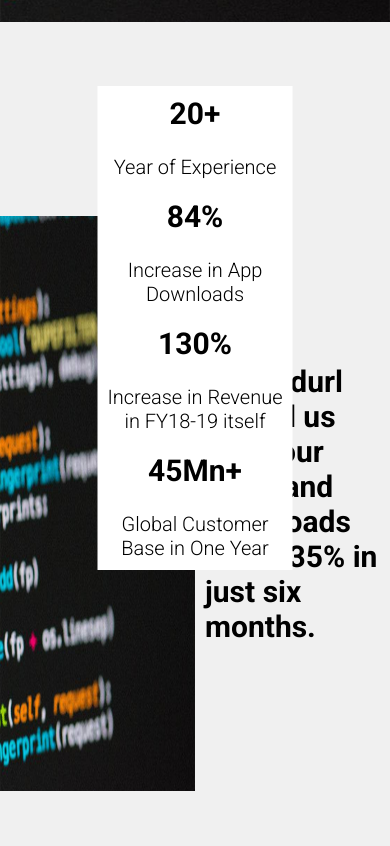
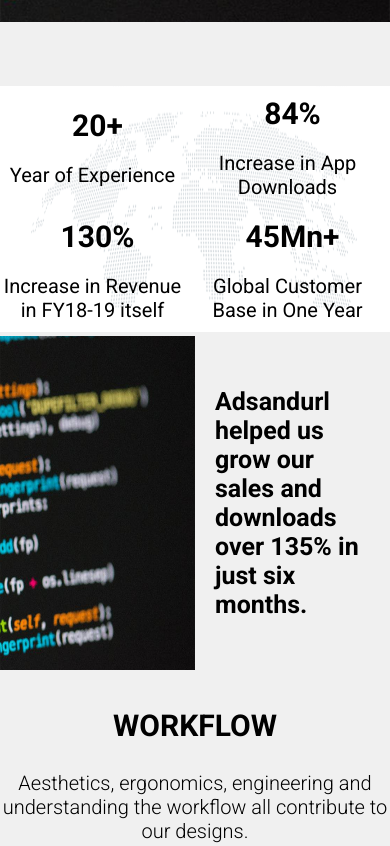
Before and after one commit to MT0609/PSD_HTML-challenge, a plain HTML site: page index.html in a window 390 px wide. Shown: the part 1517-2363 px from the top of the page. Drawn offline with Linux system fonts and the light colour scheme.

Commit message:
fix some margins, paddings...

```diff
--- a/css/style.scss
+++ b/css/style.scss
@@ -13,7 +13,8 @@ html {
 }
 
 body {
-  font-family: "roboto", sans-serif;
+  font-family: "roboto", "Times New Roman", sans-serif;
+  font-weight: 300;
 }
 
 a {
@@ -173,33 +174,36 @@ a {
 .achievement {
   position: relative;
   margin-top: 6.5rem;
-  height: 70rem;
+  min-height: 70rem;
   &__statistic {
     position: absolute;
     left: 50%;
     transform: translateX(-50%);
-    background-color: white;
-    @include flex(space-around);
+    background: url("../assets/image/statistic__bg.png");
+    background-size: contain;
+    @include flex(space-around, stretch);
     width: 103.7rem;
     z-index: 1;
   }
   &__intro {
     position: absolute;
     width: 100%;
+    max-height: 57.4rem;
     top: 13rem;
     @include flex;
-    height: 57.5rem;
-    z-index: 0;
+    height: 100%;
     img {
-      z-index: 0;
-      height: 57.5rem;
       width: 50%;
+      height: 100%;
     }
     &text {
       padding-left: 4.5rem;
-      max-width: 55rem;
-      font-weight: 700;
-      font-size: 3rem;
+      padding-right: 11.4rem;
+      max-width: 50%;
+      p {
+        font-weight: 700;
+        font-size: 4rem;
+      }
     }
   }
 }
@@ -212,8 +216,9 @@ a {
   }
   &__caption {
     max-width: 18.5rem;
-    margin-top: 2.4rem;
+    margin-top: 2rem;
     margin-bottom: 5.5rem;
+    font-weight: 400;
   }
 }
 
@@ -414,6 +419,9 @@ a {
     transform: translateX(-50%);
     max-height: 0.5rem;
     bottom: 20%;
+    label {
+      cursor: pointer;
+    }
   }
   &__bar {
     margin-right: 1rem;
@@ -421,15 +429,10 @@ a {
     height: 0.5rem;
     background-color: #c1dbef;
     border-radius: 20px;
-    cursor: pointer;
     transition: 0.4s;
     &--selected {
       width: 4.5rem;
       background-color: #0586e9;
-    }
-    label {
-      width: 100%;
-      height: 100%;
     }
   }
 }
@@ -450,7 +453,6 @@ a {
 }
 
 .contact {
-  // padding: 2.9rem 11.7rem 4.6rem 11.4rem;
   padding-top: 2.9rem;
   padding-left: 11.7rem;
   padding-right: 11.4rem;
@@ -712,15 +714,26 @@ a {
     }
   }
   .achievement {
+    min-height: 55.5rem;
     &__statistic {
+      width: 100%;
+      background-size: 100% 90%;
       padding: 0;
       @include flex(center, center, wrap);
     }
+    &__intro {
+      max-height: 33.4rem;
+      top: 25rem;
+    }
     &__introtext {
-      padding-left: 1rem;
+      padding: 1rem 2rem;
+      > p {
+        font-size: 2.5rem;
+      }
     }
   }
   .statistic {
+    width: 50%;
     &__number {
       margin-top: 1rem;
     }
@@ -779,6 +792,7 @@ a {
     }
   }
 }
+
 @media screen and (max-width: 320px) {
   .header {
     &__btn {
--- a/index.html
+++ b/index.html
@@ -9,7 +9,7 @@
       href="https://cdnjs.cloudflare.com/ajax/libs/font-awesome/5.14.0/css/all.min.css"
     />
     <link
-      href="https://fonts.googleapis.com/css2?family=Roboto:wght@300;700&display=swap"
+      href="https://fonts.googleapis.com/css2?family=Roboto:wght@300;400;700&display=swap"
       rel="stylesheet"
     />
     <title>PSD TO HTML CHALLENGE</title>
```
Also changed, not shown: assets/image/statistic__bg.png (added), css/style.css, 1 other file.
